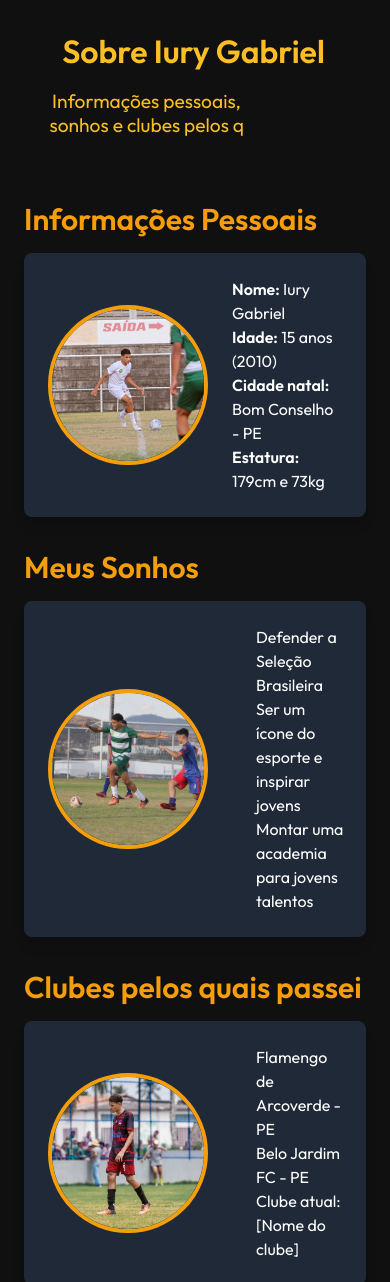
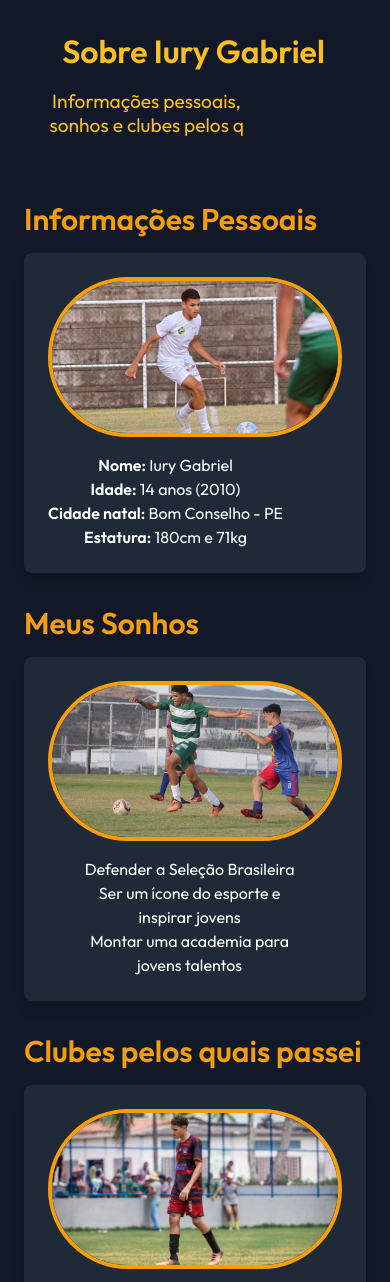
Before and after one commit to eukarol/iury, a plain HTML site: page profile.html in a window 390 px wide. Shown: the part 29-1311 px from the top of the page. Drawn offline with nearby package versions, Linux system fonts and the light colour scheme.

Commit message:
Update profile.html

```diff
--- a/profile.html
+++ b/profile.html
@@ -6,7 +6,7 @@
   <title>Sobre Iury</title>
   <link href="https://fonts.googleapis.com/css2?family=Outfit:wght@300;400;600&display=swap" rel="stylesheet">
   <link href="https://cdn.jsdelivr.net/npm/tailwindcss@2.2.19/dist/tailwind.min.css" rel="stylesheet">
-  <link rel="stylesheet" href="style.css"> <!-- Link para o arquivo CSS externo -->
+  <link rel="stylesheet" href="style.css">
   <style>
     /* Efeito de texto digitando */
     .typewriter {
@@ -14,7 +14,7 @@
       font-family: 'Outfit', sans-serif;
       font-size: 2rem;
       font-weight: 600;
-      color: #fbbf24; /* Cor amarela */
+      color: #fbbf24;
       white-space: nowrap;
       overflow: hidden;
       border-right: 3px solid;
@@ -33,7 +33,6 @@
       animation: typing 6s steps(60) 1s forwards, blink 0.75s step-end infinite;
     }
 
-    /* Efeito de digitação */
     @keyframes typing {
       from {
         width: 0;
@@ -43,14 +42,17 @@
       }
     }
 
-    /* Efeito de piscada do cursor */
     @keyframes blink {
       50% {
         border-color: transparent;
       }
     }
   </style>
-  <header class="text-white py-6">
+</head>
+<body class="bg-gray-900 text-white">
+
+  <!-- Cabeçalho -->
+  <header class="py-6">
     <div class="container mx-auto text-center">
       <h1 class="typewriter">Sobre Iury Gabriel</h1>
       <p class="mt-2 typewriter-description text-base sm:text-lg md:text-xl">
@@ -65,15 +67,15 @@
     <!-- Informações Pessoais -->
     <section class="mb-8">
       <h2 class="text-3xl font-semibold text-yellow-500 mb-4">Informações Pessoais</h2>
-      <div class="flex items-center bg-gray-800 p-6 rounded-lg shadow-lg">
-        <div class="flex-shrink-0">
-          <img class="rounded-full w-40 h-40 object-cover border-4 border-yellow-500" src="img/iuryg.jpg" alt="Iury Gabriel">
+      <div class="flex flex-wrap items-center bg-gray-800 p-6 rounded-lg shadow-lg">
+        <div class="flex-shrink-0 w-full sm:w-auto">
+          <img class="rounded-full w-full sm:w-40 h-40 object-cover border-4 border-yellow-500 mx-auto sm:mx-0" src="img/iuryg.jpg" alt="Iury Gabriel">
         </div>
-        <div class="ml-6">
+        <div class="mt-4 sm:mt-0 sm:ml-6 text-center sm:text-left">
           <p><strong>Nome:</strong> Iury Gabriel</p>
-          <p><strong>Idade:</strong> 15 anos (2010)</p>
+          <p><strong>Idade:</strong> 14 anos (2010)</p>
           <p><strong>Cidade natal:</strong> Bom Conselho - PE</p>
-          <p><strong>Estatura:</strong> 179cm e 73kg</p>
+          <p><strong>Estatura:</strong> 180cm e 71kg</p>
         </div>
       </div>
     </section>
@@ -81,11 +83,11 @@
     <!-- Sonhos -->
     <section class="mb-8">
       <h2 class="text-3xl font-semibold text-yellow-500 mb-4">Meus Sonhos</h2>
-      <div class="flex items-center bg-gray-800 p-6 rounded-lg shadow-lg">
-        <div class="flex-shrink-0">
-          <img class="rounded-full w-40 h-40 object-cover border-4 border-yellow-500" src="img/sonhos.jpg" alt="Iury Gabriel">
+      <div class="flex flex-wrap items-center bg-gray-800 p-6 rounded-lg shadow-lg">
+        <div class="flex-shrink-0 w-full sm:w-auto">
+          <img class="rounded-full w-full sm:w-40 h-40 object-cover border-4 border-yellow-500 mx-auto sm:mx-0" src="img/sonhos.jpg" alt="Iury Gabriel">
         </div>
-        <div class="ml-6 w-2/3">
+        <div class="mt-4 sm:mt-0 sm:ml-6 text-center sm:text-left w-full sm:w-2/3">
           <ul class="list-disc ml-6 text-white">
             <li>Defender a Seleção Brasileira</li>
             <li>Ser um ícone do esporte e inspirar jovens</li>
@@ -98,11 +100,11 @@
     <!-- Clubes -->
     <section class="mb-8">
       <h2 class="text-3xl font-semibold text-yellow-500 mb-4">Clubes pelos quais passei</h2>
-      <div class="flex items-center bg-gray-800 p-6 rounded-lg shadow-lg">
-        <div class="flex-shrink-0">
-          <img class="rounded-full w-40 h-40 object-cover border-4 border-yellow-500" src="img/clubes.jpg" alt="Iury Gabriel">
+      <div class="flex flex-wrap items-center bg-gray-800 p-6 rounded-lg shadow-lg">
+        <div class="flex-shrink-0 w-full sm:w-auto">
+          <img class="rounded-full w-full sm:w-40 h-40 object-cover border-4 border-yellow-500 mx-auto sm:mx-0" src="img/clubes.jpg" alt="Iury Gabriel">
         </div>
-        <div class="ml-6 w-2/3">
+        <div class="mt-4 sm:mt-0 sm:ml-6 text-center sm:text-left w-full sm:w-2/3">
           <ul class="list-disc ml-6 text-white">
             <li>Flamengo de Arcoverde - PE</li>
             <li>Belo Jardim FC - PE</li>
@@ -115,12 +117,14 @@
     <!-- Outras Informações -->
     <section class="mb-8">
       <h2 class="text-3xl font-semibold text-yellow-500 mb-4">Outras Informações</h2>
-      <div class="flex items-center bg-gray-800 p-6 rounded-lg shadow-lg">
-        <div class="flex-shrink-0">
-          <img class="rounded-full w-40 h-40 object-cover border-4 border-yellow-500" src="img/outras.jpg" alt="Iury Gabriel">
+      <div class="flex flex-wrap items-center bg-gray-800 p-6 rounded-lg shadow-lg">
+        <div class="flex-shrink-0 w-full sm:w-auto">
+          <img class="rounded-full w-full sm:w-40 h-40 object-cover border-4 border-yellow-500 mx-auto sm:mx-0" src="img/outras.jpg" alt="Iury Gabriel">
         </div>
-        <div class="ml-6 w-2/3">
-          <p class="text-white">Sempre fui apaixonado pelo futebol desde pequeno, me dedicando para alcançar grandes conquistas. Com um espírito competitivo, sempre busquei superar meus limites, enfrentando desafios com determinação e foco. O futebol é mais do que um esporte para mim, é um estilo de vida.</p>
+        <div class="mt-4 sm:mt-0 sm:ml-6 text-center sm:text-left w-full sm:w-2/3">
+          <p class="text-white">
+            Sempre fui apaixonado pelo futebol desde pequeno, me dedicando para alcançar grandes conquistas. Com um espírito competitivo, sempre busquei superar meus limites, enfrentando desafios com determinação e foco. O futebol é mais do que um esporte para mim, é um estilo de vida.
+          </p>
         </div>
       </div>
     </section>
```
Lines whose indentation alone changed are shown as unchanged.
